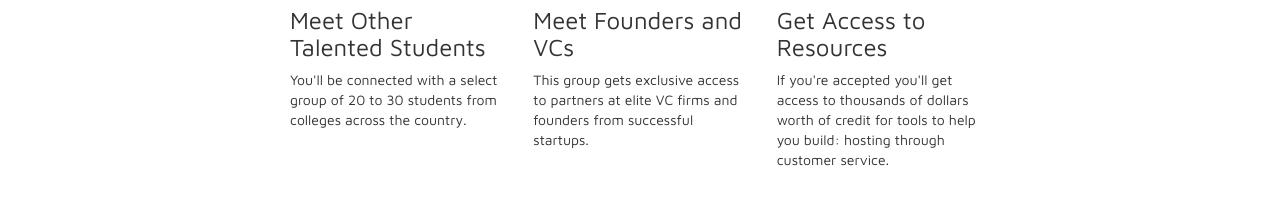
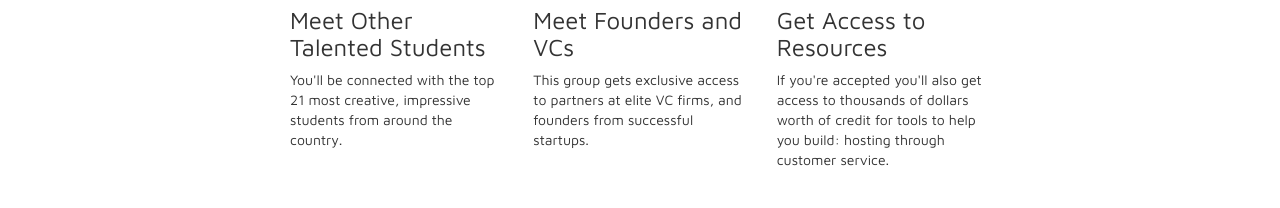
Before and after one commit to tomasreimers/onepager, a plain HTML site: page index.html in a window 1280 px wide. Shown: the part 434-642 px from the top of the page. Drawn offline with Linux system fonts and the light colour scheme.

Commit message:
Update index.html

```diff
--- a/index.html
+++ b/index.html
@@ -1,6 +1,6 @@
 <!doctype html> <html class=no-js> <head> <meta charset=utf-8> <meta name=description> <meta name=viewport content="width=device-width, initial-scale=1"> <title>OnePager.io</title> <link href="http://fonts.googleapis.com/css?family=Maven+Pro" rel=stylesheet type=text/css>  <link rel=stylesheet href=styles/main.css> <script src=scripts/vendor/modernizr.js></script> </head> <body> <!--[if lt IE 10]>
  <p class="browserupgrade">You are using an <strong>outdated</strong> browser. Please <a href="http://browsehappy.com/">upgrade your browser</a> to improve your experience.</p>
- <![endif]--> <div class="jumbotron splash"> <h1>Hi!</h1> <h3>We're OnePager.io</h3> <p>A community of students who love to build.</p> </div> <div class=container> <div class=row> <h4 class=pgquote> "Live in the future and build what seems interesting." ~ Paul Graham </h4> </div> <hr> <div class=row> <div class=col-md-4> <h3>Meet Other Talented Students</h3> <p> You'll be connected with a select group of 20 to 30 students from colleges across the country. </p> </div> <div class=col-md-4> <h3>Meet Founders and VCs</h3> <p> This group gets exclusive access to partners at elite VC firms and founders from successful startups. </p> </div> <div class=col-md-4> <h3>Get Access to Resources</h3> <p> If you're accepted you'll get access to thousands of dollars worth of credit for tools to help you build: hosting through customer service. </p> </div> </div> </div> <div class="container apply-btn"> <button type=button class="col-md-6 btn btn-default" id=application-btn>Apply Now</button> </div>  <script>
+ <![endif]--> <div class="jumbotron splash"> <h1>Hi!</h1> <h3>We're OnePager.io</h3> <p>A community of students who love to build.</p> </div> <div class=container> <div class=row> <h4 class=pgquote> "Live in the future and build what seems interesting." ~ Paul Graham </h4> </div> <hr> <div class=row> <div class=col-md-4> <h3>Meet Other Talented Students</h3> <p> You'll be connected with the top 21 most creative, impressive students from around the country. </p> </div> <div class=col-md-4> <h3>Meet Founders and VCs</h3> <p> This group gets exclusive access to partners at elite VC firms, and founders from successful startups. </p> </div> <div class=col-md-4> <h3>Get Access to Resources</h3> <p> If you're accepted you'll also get access to thousands of dollars worth of credit for tools to help you build: hosting through customer service. </p> </div> </div> </div> <div class="container apply-btn"> <button type=button class="col-md-6 btn btn-default" id=application-btn>Apply Now</button> </div>  <script>
     (function(i, s, o, g, r, a, m) {
         i['GoogleAnalyticsObject'] = r;
         i[r] = i[r] || function() {
```
